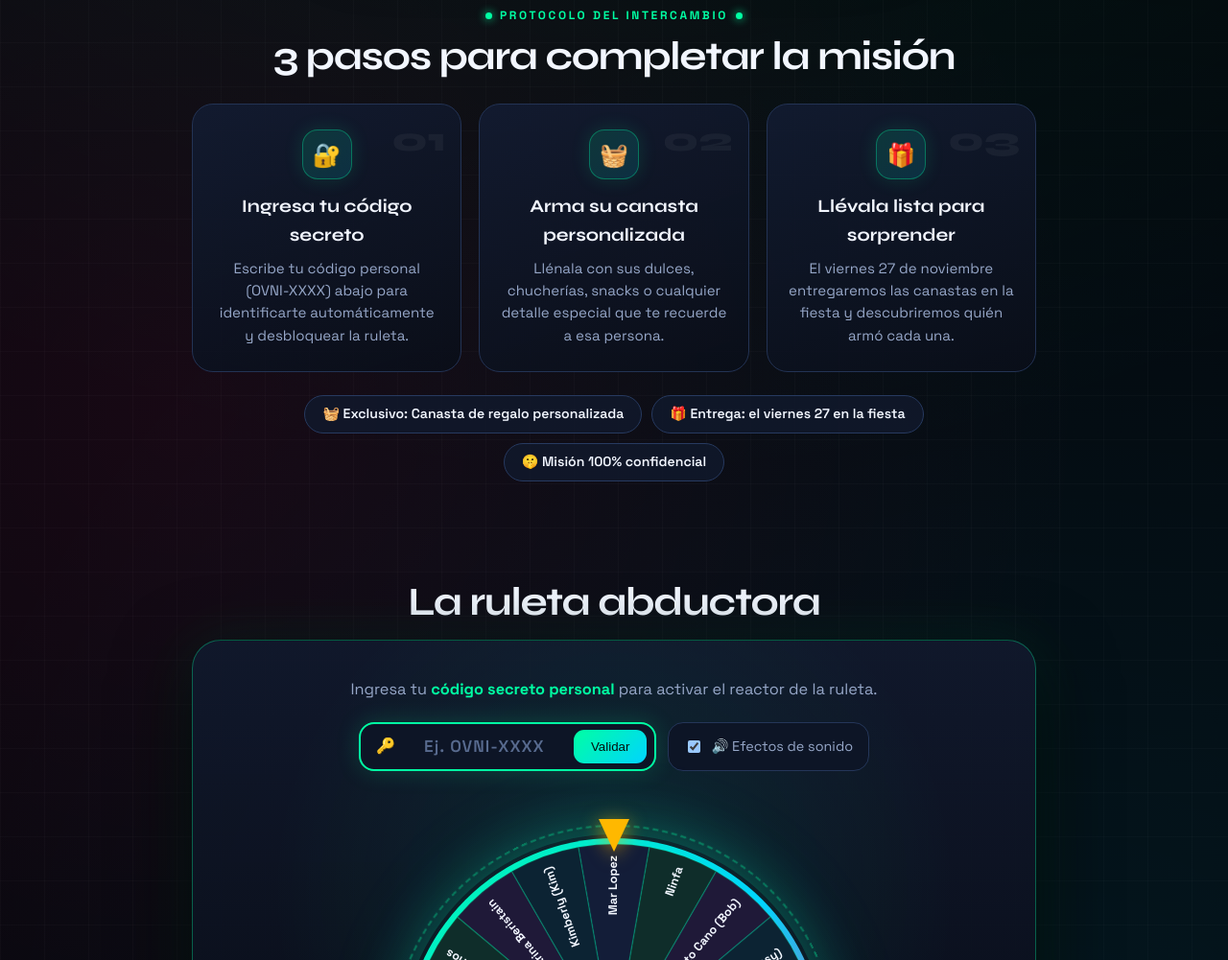
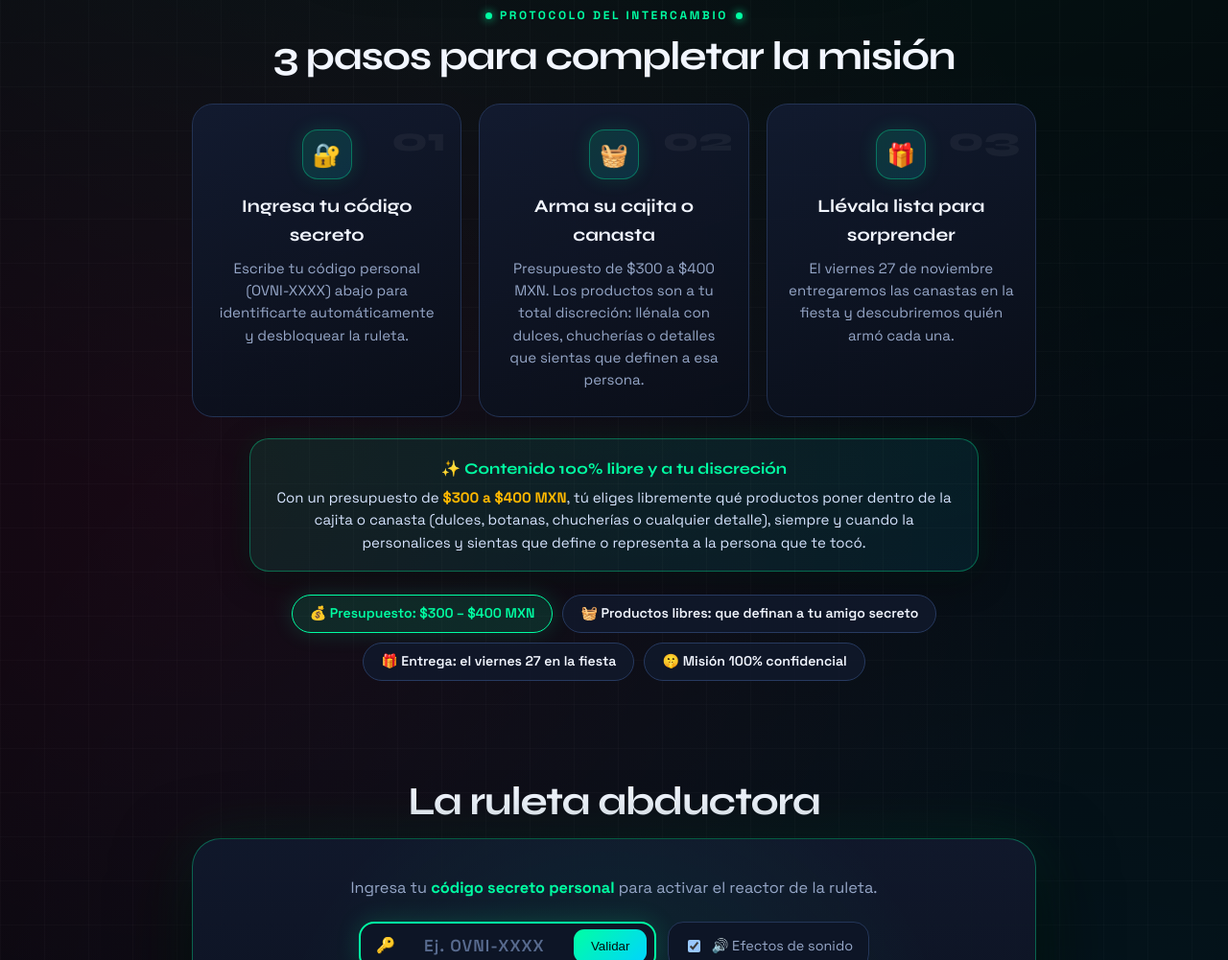
Before and after one commit to zarateandric/fiesta-opvalmex, a plain HTML site: page index.html in a window 1280 px wide. Shown: the part 1290-2291 px from the top of the page at 96% size. Drawn offline with nearby package versions, Linux system fonts and the light colour scheme.

Commit message:
Add 300-400 MXN budget and discretionary personalized box/basket instructions

```diff
--- a/index.html
+++ b/index.html
@@ -89,7 +89,11 @@ nav a.pill:hover{transform:translateY(-2px);box-shadow:0 0 32px #00ffa399;color:
 .step p{margin:0;color:var(--muted);font-size:.94rem}
 .chips{display:flex;flex-wrap:wrap;justify-content:center;gap:10px;margin-top:24px}
 .chip{border:1px solid #273a60;background:rgba(17,25,44,.85);border-radius:999px;padding:8px 18px;font-size:.88rem;font-weight:600}
+.chip.hl{border-color:var(--accent);background:rgba(0,255,163,.12);color:var(--accent);box-shadow:0 0 22px #00ffa328}
 .chip.no{border-color:#ff2a8588;background:rgba(255,42,133,.1);color:#ff8ab8;box-shadow:0 0 20px #ff2a8522}
+.custom-box{max-width:760px;margin:22px auto 0;background:linear-gradient(135deg,rgba(0,255,163,.09),rgba(0,212,255,.08));border:1px solid #00ffa355;border-radius:20px;padding:18px 24px;text-align:center;box-shadow:0 10px 34px #0006,0 0 28px #00ffa314}
+.custom-box b{display:inline-flex;align-items:center;gap:8px;color:var(--accent);font-family:"Syne",sans-serif;font-size:1.02rem;margin-bottom:6px}
+.custom-box p{margin:0;color:#d6e4ff;font-size:.94rem}
 .roulette{position:relative;background:radial-gradient(circle at 50% 35%,#00ffa318 0%,transparent 55%),linear-gradient(180deg,rgba(17,25,44,.95),rgba(6,9,17,.98));border:1px solid #00ffa355;border-radius:30px;padding:38px 22px;text-align:center;box-shadow:0 24px 80px #000c,0 0 60px #00ffa31a;overflow:hidden;margin-top:16px}
 .picker{display:flex;flex-wrap:wrap;gap:12px;justify-content:center;align-items:center;margin:22px auto 12px;max-width:640px}
 .code-box{display:flex;align-items:center;gap:8px;background:#0d1526;border:2px solid var(--accent);border-radius:16px;padding:6px 8px 6px 16px;box-shadow:0 0 25px #00ffa32b;transition:border-color .2s,box-shadow .2s}
@@ -251,6 +255,10 @@ footer{padding:34px 0 calc(52px + env(safe-area-inset-bottom,0px));text-align:ce
     <div class="eyebrow">Protocolo del intercambio</div>
     <h2>3 pasos para completar la misión</h2>
     <div class="steps" id="stepsBox"></div>
+    <div class="custom-box">
+      <b>✨ Contenido 100% libre y a tu discreción</b>
+      <p>Con un presupuesto de <strong style="color:var(--accent2)">$300 a $400 MXN</strong>, tú eliges libremente qué productos poner dentro de la cajita o canasta (dulces, botanas, chucherías o cualquier detalle), siempre y cuando la personalices y sientas que define o representa a la persona que te tocó.</p>
+    </div>
     <div class="chips" id="reglas"></div>
   </div>
 </section>
@@ -330,8 +338,8 @@ footer{padding:34px 0 calc(52px + env(safe-area-inset-bottom,0px));text-align:ce
   var tItems="<span>🛸 MISIÓN CLASIFICADA · OPERADORA VALMEX 2026</span><span>🧺 INTERCAMBIO DE CANASTAS PERSONALIZADAS</span><span>🌮 VIERNES 27 NOV · 16:00 HRS · TAQUERÍA OVNIS</span>";
   $("ticker").innerHTML='<div class="ticker-track">'+tItems+'</div><div class="ticker-track">'+tItems+'</div>';
   [["📅",CFG.fecha],["🕓",CFG.hora],["📍",CFG.lugar]].forEach(function(x){$("metaPills").insertAdjacentHTML("beforeend",'<span class="meta-pill">'+x[0]+" "+x[1]+"</span>");});
-  [["🔐","Ingresa tu código secreto","Escribe tu código personal (OVNI-XXXX) abajo para identificarte automáticamente y desbloquear la ruleta."],["🧺","Arma su canasta personalizada","Llénala con sus dulces, chucherías, snacks o cualquier detalle especial que te recuerde a esa persona."],["🎁","Llévala lista para sorprender","El viernes 27 de noviembre entregaremos las canastas en la fiesta y descubriremos quién armó cada una."]].forEach(function(s){$("stepsBox").insertAdjacentHTML("beforeend",'<div class="step"><div class="step-ico">'+s[0]+'</div><div class="step-head">'+s[1]+"</div><p>"+s[2]+"</p></div>");});
-  ["🧺 Exclusivo: Canasta de regalo personalizada","🎁 Entrega: el viernes 27 en la fiesta","🤫 Misión 100% confidencial"].forEach(function(t){$("reglas").insertAdjacentHTML("beforeend",'<span class="chip">'+t+"</span>");});
+  [["🔐","Ingresa tu código secreto","Escribe tu código personal (OVNI-XXXX) abajo para identificarte automáticamente y desbloquear la ruleta."],["🧺","Arma su cajita o canasta","Presupuesto de $300 a $400 MXN. Los productos son a tu total discreción: llénala con dulces, chucherías o detalles que sientas que definen a esa persona."],["🎁","Llévala lista para sorprender","El viernes 27 de noviembre entregaremos las canastas en la fiesta y descubriremos quién armó cada una."]].forEach(function(s){$("stepsBox").insertAdjacentHTML("beforeend",'<div class="step"><div class="step-ico">'+s[0]+'</div><div class="step-head">'+s[1]+"</div><p>"+s[2]+"</p></div>");});
+  [["💰 Presupuesto: $300 – $400 MXN","hl"],["🧺 Productos libres: que definan a tu amigo secreto",""],["🎁 Entrega: el viernes 27 en la fiesta",""],["🤫 Misión 100% confidencial",""]].forEach(function(t){$("reglas").insertAdjacentHTML("beforeend",'<span class="chip'+(t[1]?" "+t[1]:"")+'">'+t[0]+"</span>");});
   [["X-02","🛸","Anomalía en Acercamiento",'Coordenadas bloqueadas. Una <span class="redact">dinámica sorpresa</span> pondrá a prueba a toda la tripulación durante el aterrizaje.'],["X-03","🔮","Protocolo Confidencial",'Acceso restringido hasta nuevo aviso. Solo sabemos que habrá <span class="redact">momentos épicos</span> y <span class="redact">sorpresas clasificadas</span>.'],["X-04","🌌","Transmisión Final",'Señal encriptada desde <span class="redact">Taquería Ovnis</span>. Prepárate para una tarde fuera de este planeta para cerrar el 2026.']].forEach(function(x){$("teasersBox").insertAdjacentHTML("beforeend",'<div class="teaser" onclick="this.classList.toggle(\'peek\')"><span class="teaser-lock">🔒 Expediente '+x[0]+'</span><div class="teaser-ico">'+x[1]+"</div><h3>"+x[2]+"</h3><p>"+x[3]+'</p><span class="teaser-hint">👆 Pasa el cursor o toca para desencriptar pista</span></div>');});
   $("pie").innerHTML="🛸 Operadora VALMEX · "+CFG.fecha+" · "+CFG.hora+" · "+CFG.lugar;
   $("cdSub").textContent=CFG.fecha+" · "+CFG.hora;
```
